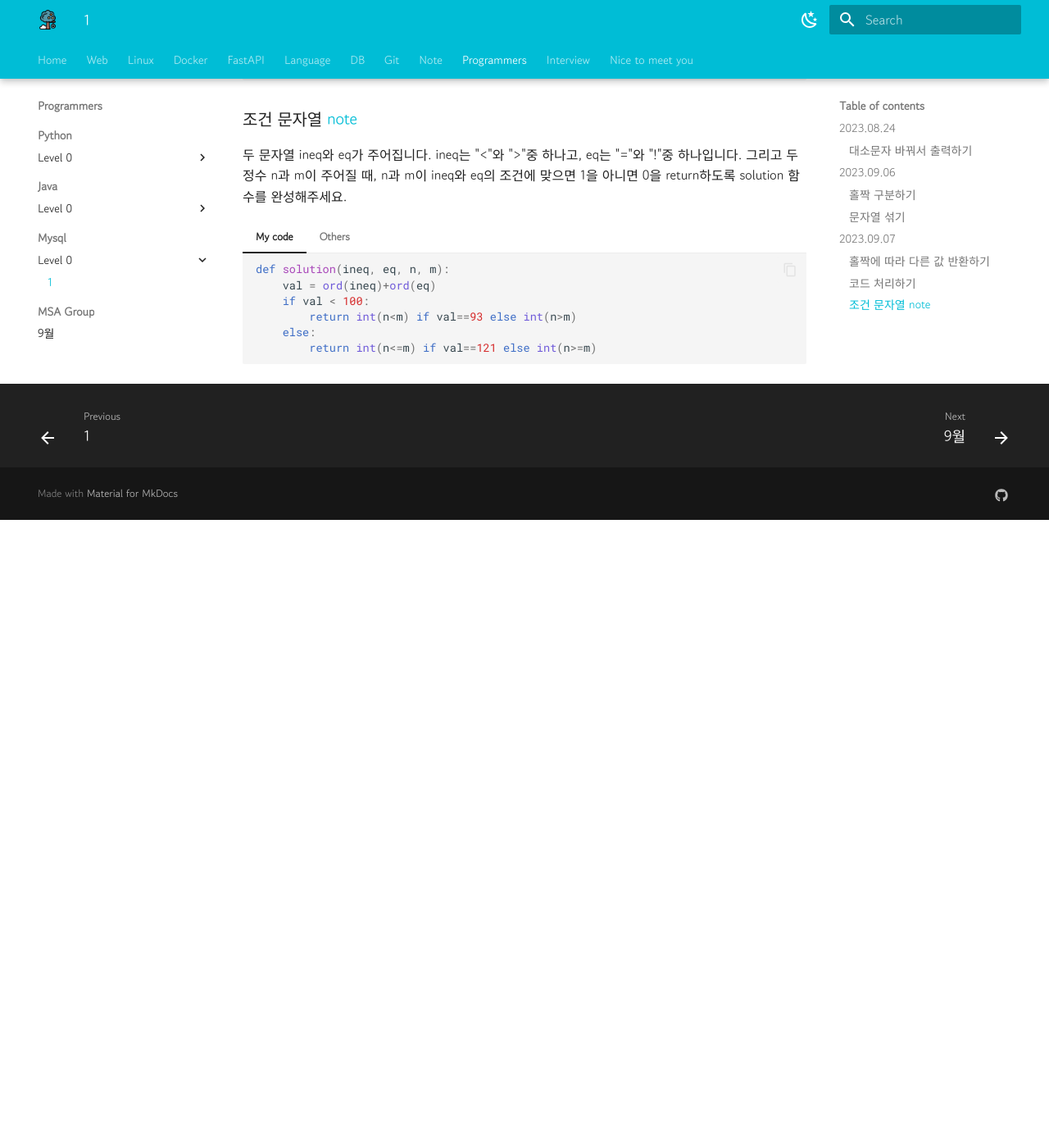
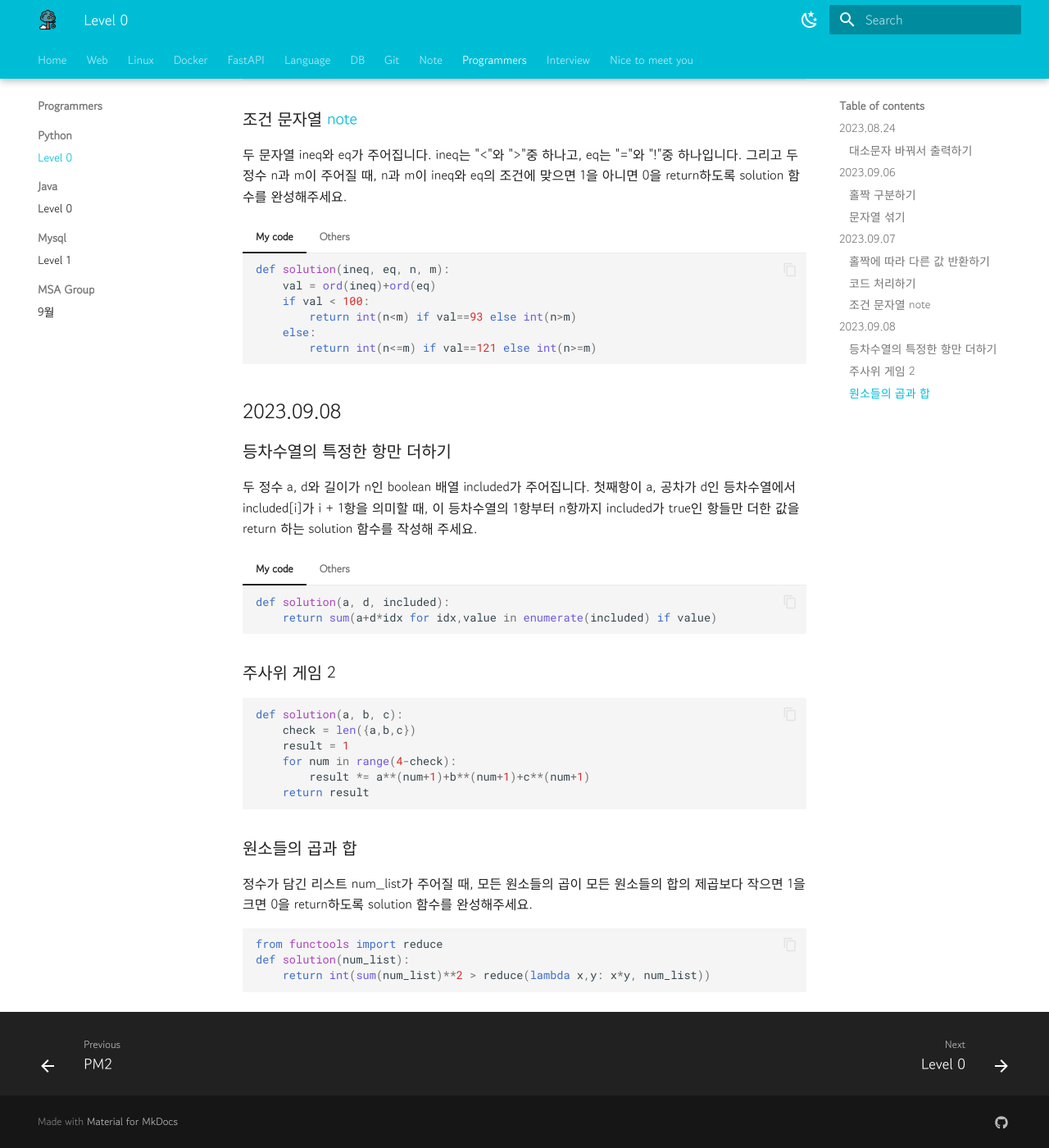
Before and after one commit to YSHeee/YSHeee.github.io, an MkDocs documentation site: the page built from docs/programmers/python/level0.md, in a window 1280 px wide and 1400 px high, scrolled down 2367 px. Shown: the whole window at 82% size. Built offline with MkDocs 1.6.1 and Material for MkDocs 9.7.7, drawn with Linux system fonts in a browser that asks for light colours; before the commit the page ends 3001 px from its top, so only the background shows below that.

Commit message:
Programmers

````diff
--- a/docs/programmers/python/level0.md
+++ b/docs/programmers/python/level0.md
@@ -125,3 +125,39 @@
     def solution(ineq, eq, n, m):
         return int(eval(str(n)+ineq+eq.replace('!', '')+str(m)))
     ```
+
+## 2023.09.08
+
+### 등차수열의 특정한 항만 더하기
+두 정수 a, d와 길이가 n인 boolean 배열 included가 주어집니다. 첫째항이 a, 공차가 d인 등차수열에서 included[i]가 i + 1항을 의미할 때, 이 등차수열의 1항부터 n항까지 included가 true인 항들만 더한 값을 return 하는 solution 함수를 작성해 주세요.
+
+=== "My code"
+    ``` python
+    def solution(a, d, included):
+        return sum(a+d*idx for idx,value in enumerate(included) if value)
+    ```
+=== "Others"
+    ``` python
+    def solution(a, d, included):
+        return sum((a+d*idx)*int(included[idx]) for idx in range(len(included)))
+    ```
+
+### 주사위 게임 2
+
+``` python
+def solution(a, b, c):
+    check = len({a,b,c})
+    result = 1
+    for num in range(4-check):
+        result *= a**(num+1)+b**(num+1)+c**(num+1)
+    return result
+```
+
+### 원소들의 곱과 합
+정수가 담긴 리스트 num_list가 주어질 때, 모든 원소들의 곱이 모든 원소들의 합의 제곱보다 작으면 1을 크면 0을 return하도록 solution 함수를 완성해주세요.
+
+``` python
+from functools import reduce
+def solution(num_list):
+    return int(sum(num_list)**2 > reduce(lambda x,y: x*y, num_list))
+```
--- a/mkdocs.yml
+++ b/mkdocs.yml
@@ -227,14 +227,11 @@ nav:
     - PM2: note/pm2.md
   - Programmers:
     - Python:
-      - Level 0:
-        - 1 : programmers/python/level0.md
+      - Level 0: programmers/python/level0.md
     - Java:
-      - Level 0:
-        - 1 : programmers/python/level0.md
+      - Level 0: programmers/java/java_example.md
     - Mysql:
-      - Level 0:
-        - 1 : programmers/python/level0.md
+      - Level 1: programmers/mysql/level1.md
     - MSA Group:
       - 9월 : programmers/group/september.md
   - Interview:
````
Also changed, not shown: docs/programmers/mysql/level1.md (added, +172 -0 lines), docs/programmers/mysql/sql_example.md (deleted).
